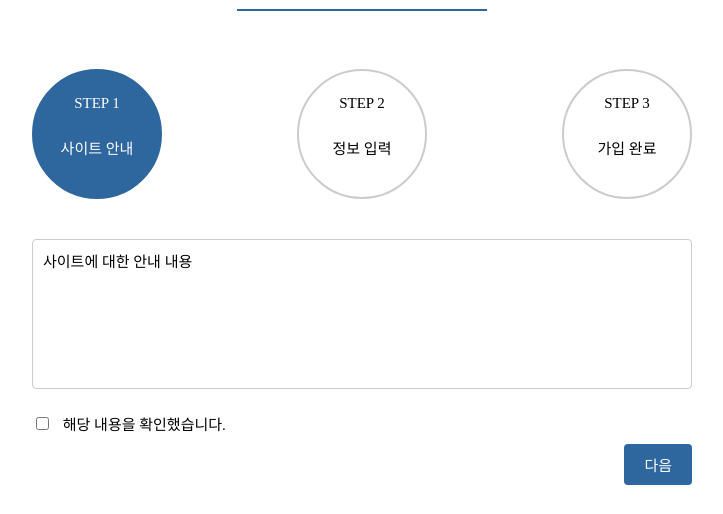
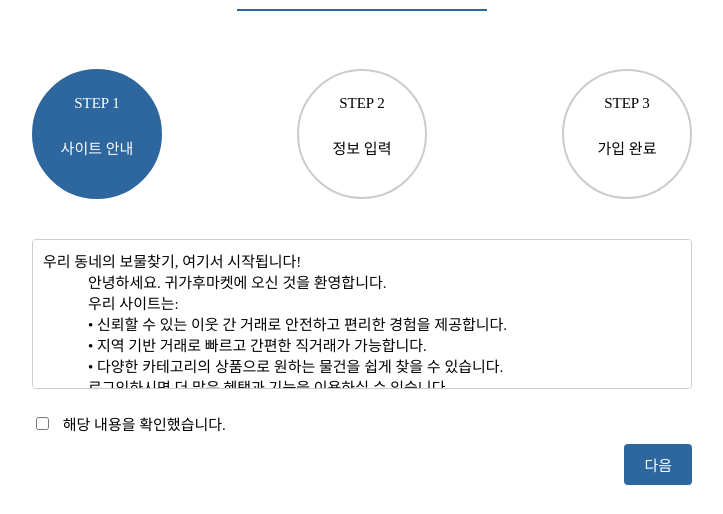
Before and after one commit to jwayj/OSPGoHome, a Flask app: page /signup1 in a window 1280 px wide. Shown: the part 314-828 px from the top of the page, without its empty margins (278-1001 px from the left). Run offline with Flask 3, Linux system fonts and the light colour scheme; some libraries are stand-ins or nearby versions; some web fonts are replaced.

Commit message:
회원가입시 설명 수정

```diff
--- a/templates/signup1.html
+++ b/templates/signup1.html
@@ -24,7 +24,14 @@
     </div>
 
     <div class="sign_up_step_content">
-        <textarea readonly class="sign_up_textarea">사이트에 대한 안내 내용</textarea>
+        <textarea readonly class="sign_up_textarea">우리 동네의 보물찾기, 여기서 시작됩니다!
+            안녕하세요. 귀가후마켓에 오신 것을 환영합니다.
+            우리 사이트는:
+            • 신뢰할 수 있는 이웃 간 거래로 안전하고 편리한 경험을 제공합니다.
+            • 지역 기반 거래로 빠르고 간편한 직거래가 가능합니다.
+            • 다양한 카테고리의 상품으로 원하는 물건을 쉽게 찾을 수 있습니다.
+            로그인하시면 더 많은 혜택과 기능을 이용하실 수 있습니다.
+            지금 바로 시작해보세요</textarea>
         <form action="/signup2" method="post">
             <label class="sign_up_label">
                 <input type="checkbox" name="agree" required class="sign_up_checkbox"> 해당 내용을 확인했습니다.
```
